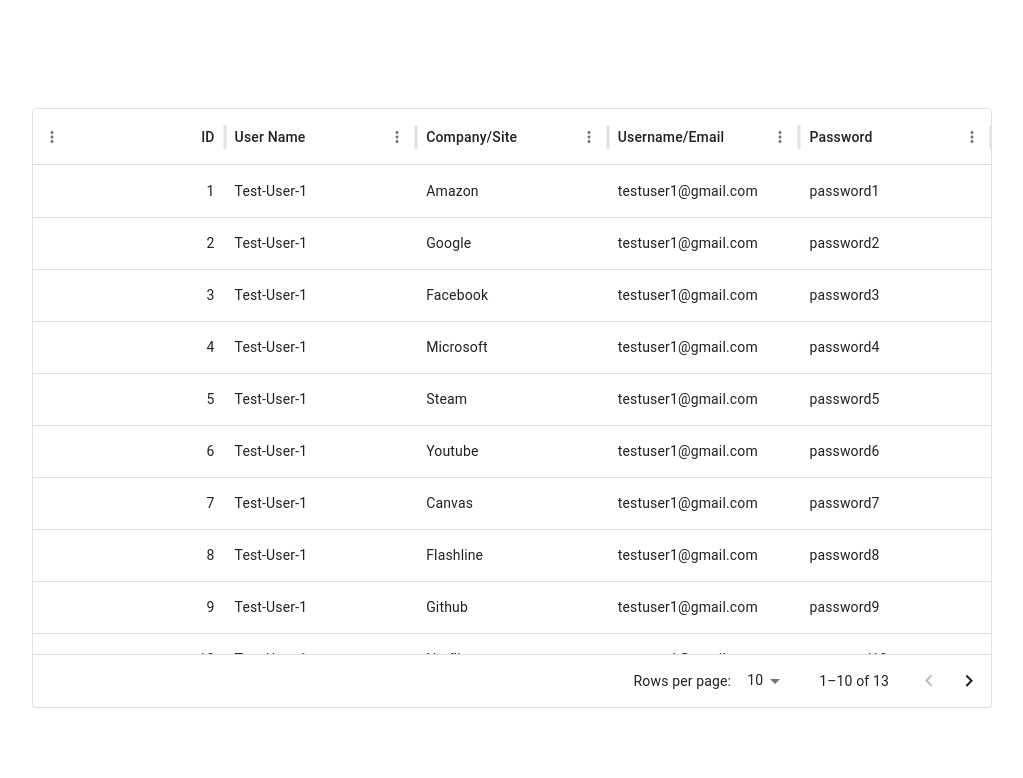
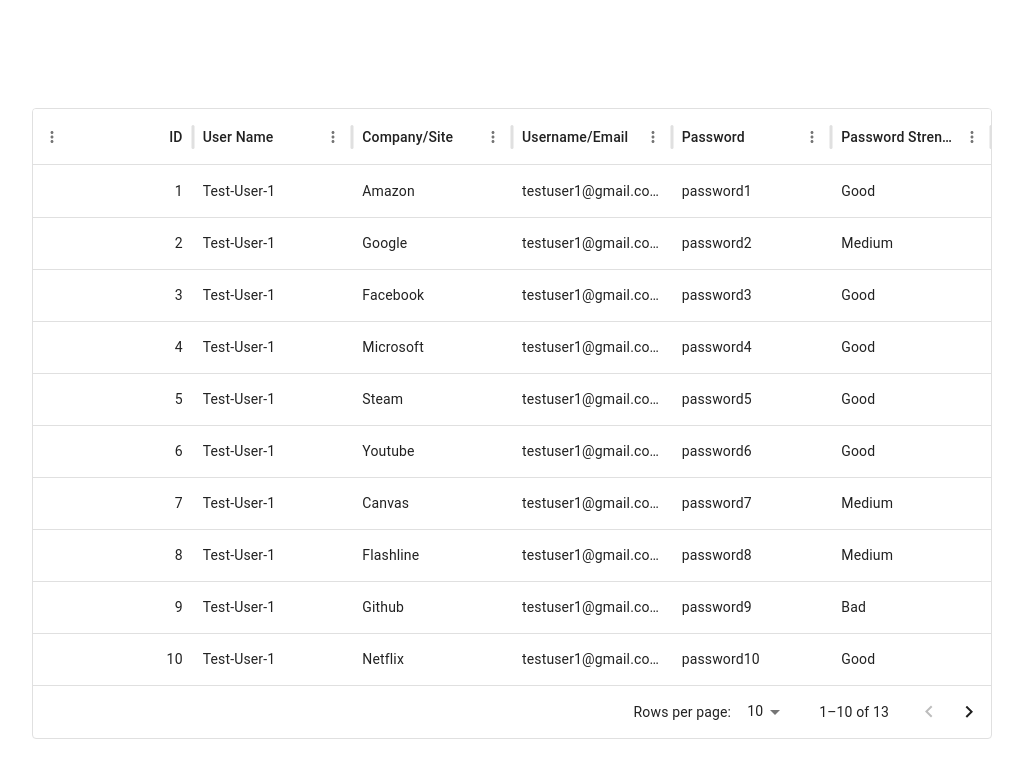
Before and after one commit to dbabusci/Info-Sec-Project, a React (Vite) app: page /landing in a window 1280 px wide. Shown: the top 778 px of the page, without its empty margins (136-1159 px from the left). Built offline with nearby package versions, Linux system fonts and the light colour scheme.

Commit message:
Update to the datagrid and added some boilerplate to the login form

```diff
--- a/src/components/Login-Form.jsx
+++ b/src/components/Login-Form.jsx
@@ -4,31 +4,65 @@
 */
 //imported components
 import { TextField, Button, Container, Box, Typography } from "@mui/material";
+import { useState } from "react";
 
 //style
 import "../style/login_form.css";
 
 function LoginForm(){
+    const [username, setUsername] = useState('');
+    const [password, setPassword] = useState('');
+
+    const handleUsernameChange = (inputUsername) => {
+        setUsername(inputUsername.target.value);
+    }
+
+    const handlePasswordChange = (inputPassword) => {
+        setPassword(inputPassword.target.value);
+    }
+
+    const handleSubmit = () => {
+        console.log("Testing the password updates");
+        console.log(username);
+        console.log(password);
+    }
+
     return(
         <div className="login_form">
             <div className="login_item">
+                <div className="typography_holder">
                     <Typography className="login_label" fontSize={'250%'} textAlign={"center"}>Username:</Typography>
+                </div>
+                <div className="textfield_holder">
                     <TextField
                         variant="standard"
-                    label="username"
+                        label="Username"
                         className="login_textfield"
+                        value={username}
+                        onChange={handleUsernameChange}
                     />
                 </div>
+            </div>
             <div className="login_item">
+                <div className="typography_holder">
                     <Typography className="login_label" fontSize={'250%'} textAlign={"center"}>Password:</Typography>
+                </div>
+                <div className="textfield_holder">
                     <TextField
                         variant="standard"
-                    label="password"
+                        label="Password"
                         className="login_textfield"
+                        value={password}
+                        onChange={handlePasswordChange}
                     />
                 </div>
+            </div>
             <div className="login_item login_button_padding">
-                <Button varient="contained" className="login_submit_button">Login</Button>
+                <Button
+                    varient="contained"
+                    className="login_submit_button"
+                    onClick={handleSubmit}
+                >Login</Button>
             </div>
         </div>
     );
--- a/src/components/Password-Table.jsx
+++ b/src/components/Password-Table.jsx
@@ -11,6 +11,7 @@
     return(
         <div className='table_holder'>
             <DataGrid
+                autoHeight
                 rows={DummyPasswordTableData}
                 columns={PasswordTableColumn}
                 initialState={{
--- a/src/data/Password-Table.js
+++ b/src/data/Password-Table.js
@@ -4,20 +4,21 @@
     { field: 'company', headerName: 'Company/Site', flex: 1 },
     { field: 'username', headerName: 'Username/Email', flex: 1 },
     { field: 'password', headerName: 'Password', flex: 1 },
+    { field: 'strength', headerName: 'Password Strength', flex: 1}, //Maybe make type an enum of Good, Medium, Bad
 ];
 
 export const DummyPasswordTableData = [
-    { id: 1, user: 'Test-User-1', company: 'Amazon', username: 'testuser1@gmail.com', password: 'password1'},
-    { id: 2, user: 'Test-User-1', company: 'Google', username: 'testuser1@gmail.com', password: 'password2'},
-    { id: 3, user: 'Test-User-1', company: 'Facebook', username: 'testuser1@gmail.com', password: 'password3'},
-    { id: 4, user: 'Test-User-1', company: 'Microsoft', username: 'testuser1@gmail.com', password: 'password4'},
-    { id: 5, user: 'Test-User-1', company: 'Steam', username: 'testuser1@gmail.com', password: 'password5'},
-    { id: 6, user: 'Test-User-1', company: 'Youtube', username: 'testuser1@gmail.com', password: 'password6'},
-    { id: 7, user: 'Test-User-1', company: 'Canvas', username: 'testuser1@gmail.com', password: 'password7'},
-    { id: 8, user: 'Test-User-1', company: 'Flashline', username: 'testuser1@gmail.com', password: 'password8'},
-    { id: 9, user: 'Test-User-1', company: 'Github', username: 'testuser1@gmail.com', password: 'password9'},
-    { id: 10, user: 'Test-User-1', company: 'Netflix', username: 'testuser1@gmail.com', password: 'password10'},
-    { id: 11, user: 'Test-User-1', company: 'Huntington', username: 'testuser1@gmail.com', password: 'password11'},
-    { id: 12, user: 'Test-User-1', company: 'Chase', username: 'testuser1@gmail.com', password: 'password12'},
-    { id: 13, user: 'Test-User-1', company: 'Hulu', username: 'testuser1@gmail.com', password: 'password13'},
+    { id: 1, user: 'Test-User-1', company: 'Amazon', username: 'testuser1@gmail.com', password: 'password1', strength: 'Good'},
+    { id: 2, user: 'Test-User-1', company: 'Google', username: 'testuser1@gmail.com', password: 'password2', strength: 'Medium'},
+    { id: 3, user: 'Test-User-1', company: 'Facebook', username: 'testuser1@gmail.com', password: 'password3', strength: 'Good'},
+    { id: 4, user: 'Test-User-1', company: 'Microsoft', username: 'testuser1@gmail.com', password: 'password4', strength: 'Good'},
+    { id: 5, user: 'Test-User-1', company: 'Steam', username: 'testuser1@gmail.com', password: 'password5', strength: 'Good'},
+    { id: 6, user: 'Test-User-1', company: 'Youtube', username: 'testuser1@gmail.com', password: 'password6', strength: 'Good'},
+    { id: 7, user: 'Test-User-1', company: 'Canvas', username: 'testuser1@gmail.com', password: 'password7' , strength: 'Medium'},
+    { id: 8, user: 'Test-User-1', company: 'Flashline', username: 'testuser1@gmail.com', password: 'password8', strength: 'Medium'},
+    { id: 9, user: 'Test-User-1', company: 'Github', username: 'testuser1@gmail.com', password: 'password9' , strength: 'Bad'},
+    { id: 10, user: 'Test-User-1', company: 'Netflix', username: 'testuser1@gmail.com', password: 'password10', strength: 'Good'},
+    { id: 11, user: 'Test-User-1', company: 'Huntington', username: 'testuser1@gmail.com', password: 'password11', strength: 'Good'},
+    { id: 12, user: 'Test-User-1', company: 'Chase', username: 'testuser1@gmail.com', password: 'password12', strength: 'Good'},
+    { id: 13, user: 'Test-User-1', company: 'Hulu', username: 'testuser1@gmail.com', password: 'password13', strength: 'Bad'},
 ]
--- a/src/style/login_form.css
+++ b/src/style/login_form.css
@@ -40,3 +40,18 @@
     height: 100%;
     width: 50%;
 }
+
+/*These two are the same but could be different in future*/
+.typography_holder{
+    display: flex;
+    align-items: center;
+    justify-content: center;
+    width: 50%;
+}
+
+.textfield_holder{
+    display: flex;
+    align-items: center;
+    justify-content: center;
+    width: 50%;
+}
```
Lines whose indentation alone changed are shown as unchanged.
